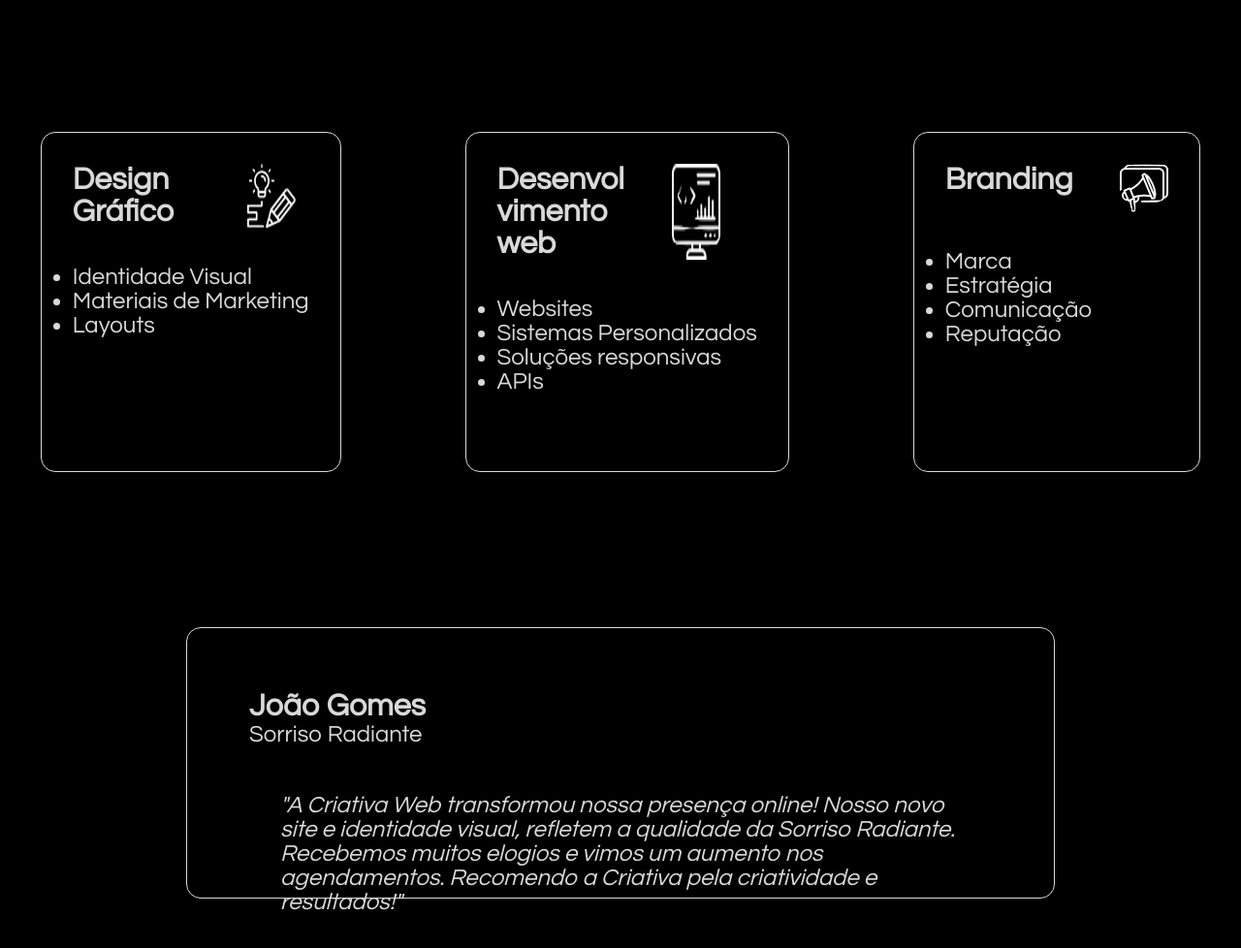
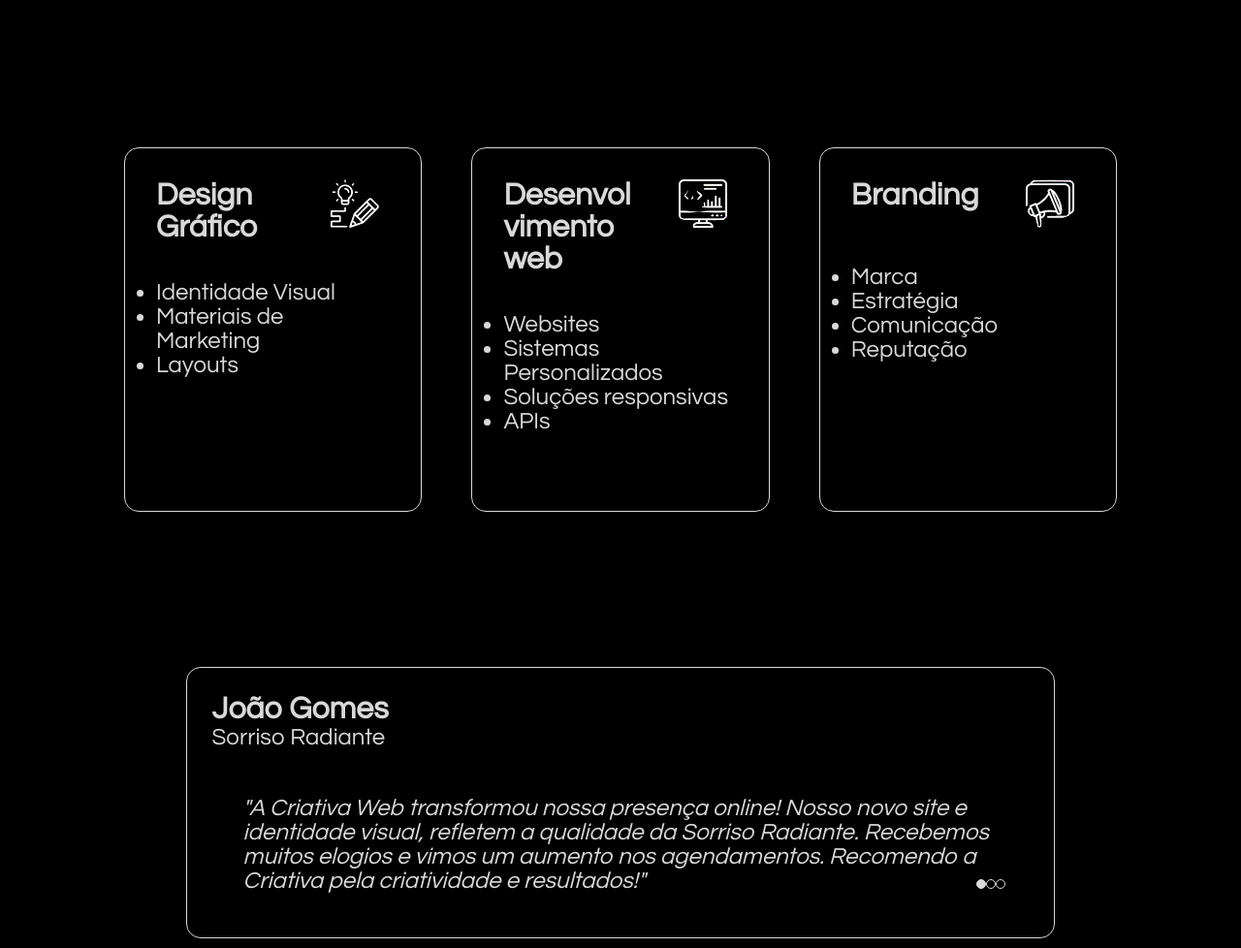
Before and after one commit to guilhermeaugschreiber/agencia-criativa-web, a plain HTML site: page index.html in a window 1280 px wide. Shown: the part 760-1738 px from the top of the page at 97% size. Drawn offline with Linux system fonts and the light colour scheme.

Commit message:
correções de espaçamento do main e padronização

```diff
--- a/index.html
+++ b/index.html
@@ -122,15 +122,15 @@
                     <button class="botaoDepoimento" id="botaoDepoimento2"></button>
                     <button class="botaoDepoimento" id="botaoDepoimento3"></button>
                 </div>
+            </div>
 
-            </div>
 
         </section>
 
         <section class="contatoContainer" id="contato">
             <div class="infoContatoContainer">
                 <h2>Entre em contato</h2>
-                <p>A Werb Criativa, situada no coração vibrante de Blumenau, Santa Catarina, convida você para um bate-papo inspirador:</p>
+                <p>A Web Criativa, situada no coração vibrante de Blumenau, Santa Catarina, convida você para um bate-papo inspirador:</p>
                 <h2>(47) 3333-9876</h2>
                 <p>Rua XV de Novembro, 1500 - Sala 305</p>
                 <p>Centro - Blumenau - SC - 89010-000</p>
--- a/styles.css
+++ b/styles.css
@@ -48,7 +48,9 @@ main{
     display: flex;
     flex-direction: column;
     gap: 20vh;
+    width: 80vw;
     font-family: 'Questrial';
+    margin: 0 auto;
 }
 
 /* banner e ajustes  */
@@ -80,16 +82,21 @@ main{
 
 /* seção servicos e ajustes */
 
+.servicosContainer img{
+    height: 50px;
+    width: 50px;
+}
+
 .servicosContainer {
-    display: flex;
-    justify-content: center;
-    gap: 10vw;
-    flex-wrap: wrap;
-    row-gap: 10vh;
+    display: grid;
+    grid-template-columns: repeat(3, 30%);
+    gap: 5%;
+    @media (max-width: 600px) {
+        grid-template-columns: 50vw;
+    }
 }
 
 .servicosContent {
-    width: fit-content;
     border: solid 1px #d9d9d9;
     border-radius: 15px;
     padding: 2rem 2rem 5rem 2rem;
@@ -118,20 +125,22 @@ main{
 .depoimentoContainer {
     display: flex;
     justify-content: center;
+
 }
 
 .depoimentoContent {
     box-sizing: border-box;
     display: flex;
     flex-direction: column;
-    justify-content: space-between;
+    justify-content: space-evenly;
     gap: 1rem;
     border: solid 1px #d9d9d9;
     border-radius: 15px;
     width: 70vw;
     height: 35vh;
-    padding: 5vw 5vw 2vw 5vw;
+    padding: 2vw;
     color: #d9d9d9;
+    position: relative;
     @media (max-width: 600px) {
         padding: 5vh;
         height: 60vh;
@@ -146,6 +155,9 @@ main{
 .botaoDepoimentoContainer {
     display: flex;
     justify-content: flex-end;
+    position: absolute;
+    bottom: 50px;
+    right: 50px;
 }
 
 .botaoDepoimento {
```
